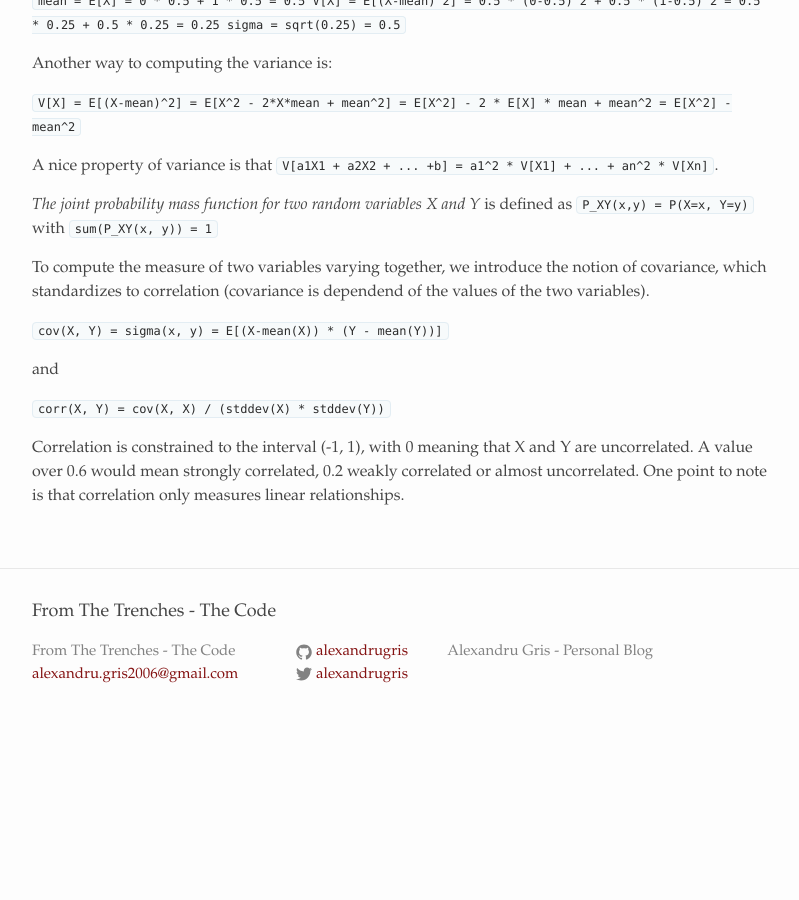
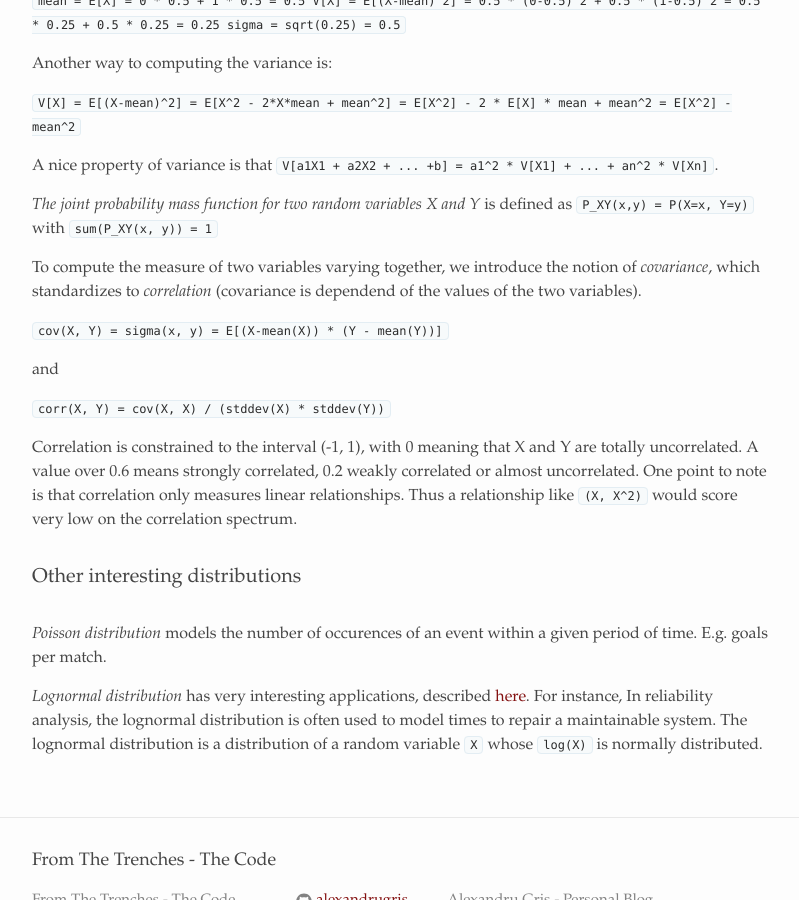
Before and after one commit to alexandrugris/my-jekyll-tech-blog, a Jekyll site: the page built from MyBlog/_posts/2018-07-26-probability.markdown, in a window 1280 px wide and 900 px high, scrolled down 6071 px. Shown: the whole window, without its empty margins (238-1037 px from the left). Built offline with Jekyll 4.4.1, drawn with Linux system fonts in a browser that asks for light colours; before the commit the page ends 6817 px from its top, so only the background shows below that.

Commit message:
finished probability

```diff
--- a/MyBlog/_posts/2018-07-26-probability.markdown
+++ b/MyBlog/_posts/2018-07-26-probability.markdown
@@ -241,7 +241,7 @@ A nice property of variance is that `V[a1X1 + a2X2 + ... +b] = a1^2 * V[X1] + ..
 
 *The joint probability mass function for two random variables X and Y* is defined as `P_XY(x,y) = P(X=x, Y=y)` with `sum(P_XY(x, y)) = 1`
 
-To compute the measure of two variables varying together, we introduce the notion of covariance, which standardizes to correlation (covariance is dependend of the values of the two variables).
+To compute the measure of two variables varying together, we introduce the notion of *covariance*, which standardizes to *correlation* (covariance is dependend of the values of the two variables).
 
 `cov(X, Y) = sigma(x, y) = E[(X-mean(X)) * (Y - mean(Y))]`
 
@@ -249,4 +249,11 @@ and
 
 `corr(X, Y) = cov(X, X) / (stddev(X) * stddev(Y))`
 
-Correlation is constrained to the interval (-1, 1), with 0 meaning that X and Y are uncorrelated. A value over 0.6 would mean strongly correlated, 0.2 weakly correlated or almost uncorrelated. One point to note is that correlation only measures linear relationships.
+Correlation is constrained to the interval (-1, 1), with 0 meaning that X and Y are totally uncorrelated. A value over 0.6 means strongly correlated, 0.2 weakly correlated or almost uncorrelated. One point to note is that correlation only measures linear relationships. Thus a relationship like `(X, X^2)` would score very low on the correlation spectrum.
+
+### Other interesting distributions
+
+*Poisson distribution* models the number of occurences of an event within a given period of time. E.g. goals per match.
+
+*Lognormal distribution* has very interesting applications, described [here](https://en.wikipedia.org/wiki/Log-normal_distribution#Occurrence_and_applications). For instance, In reliability analysis, the lognormal distribution is often used to model times to repair a maintainable system.
+The lognormal distribution is a distribution of a random variable `X` whose `log(X)` is normally distributed.
```
